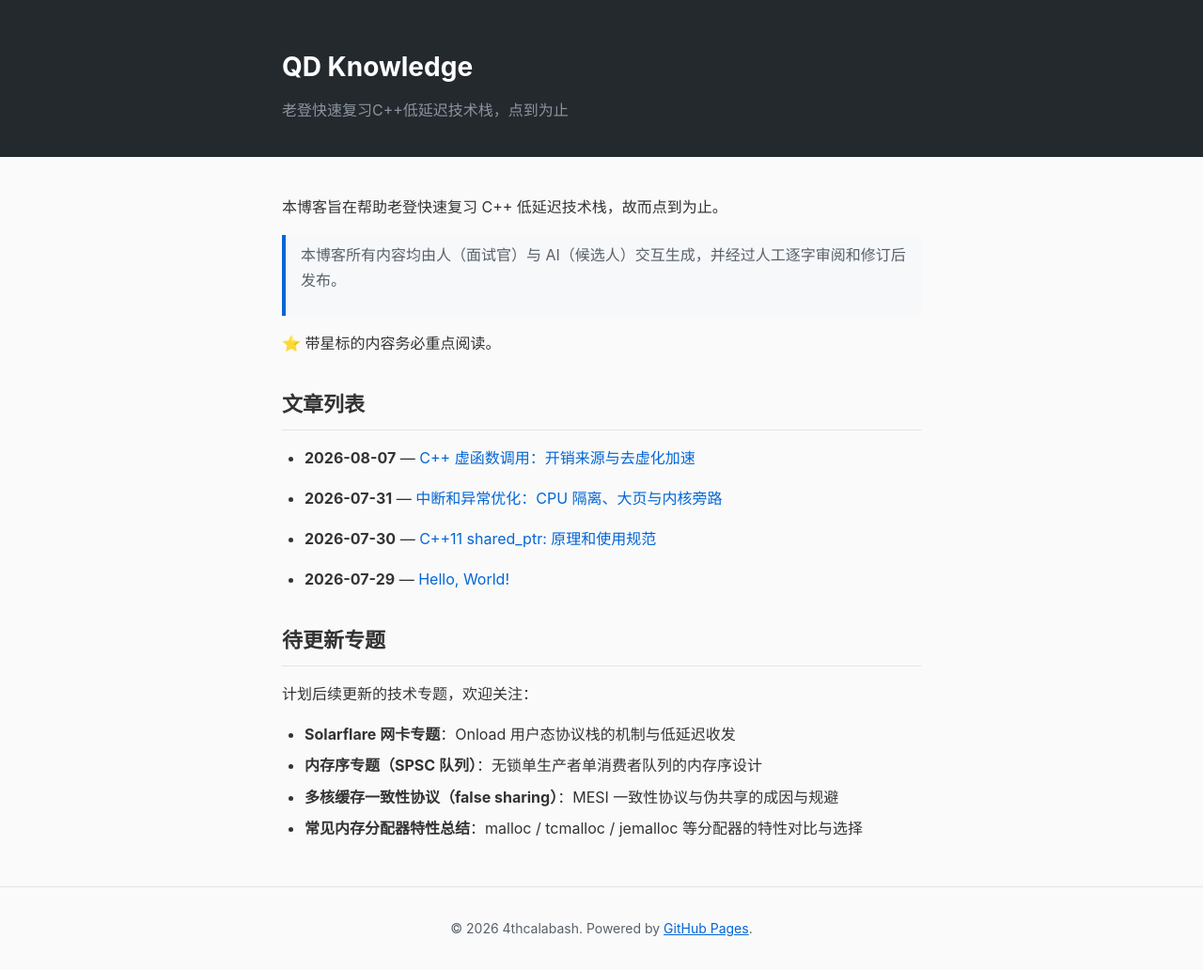
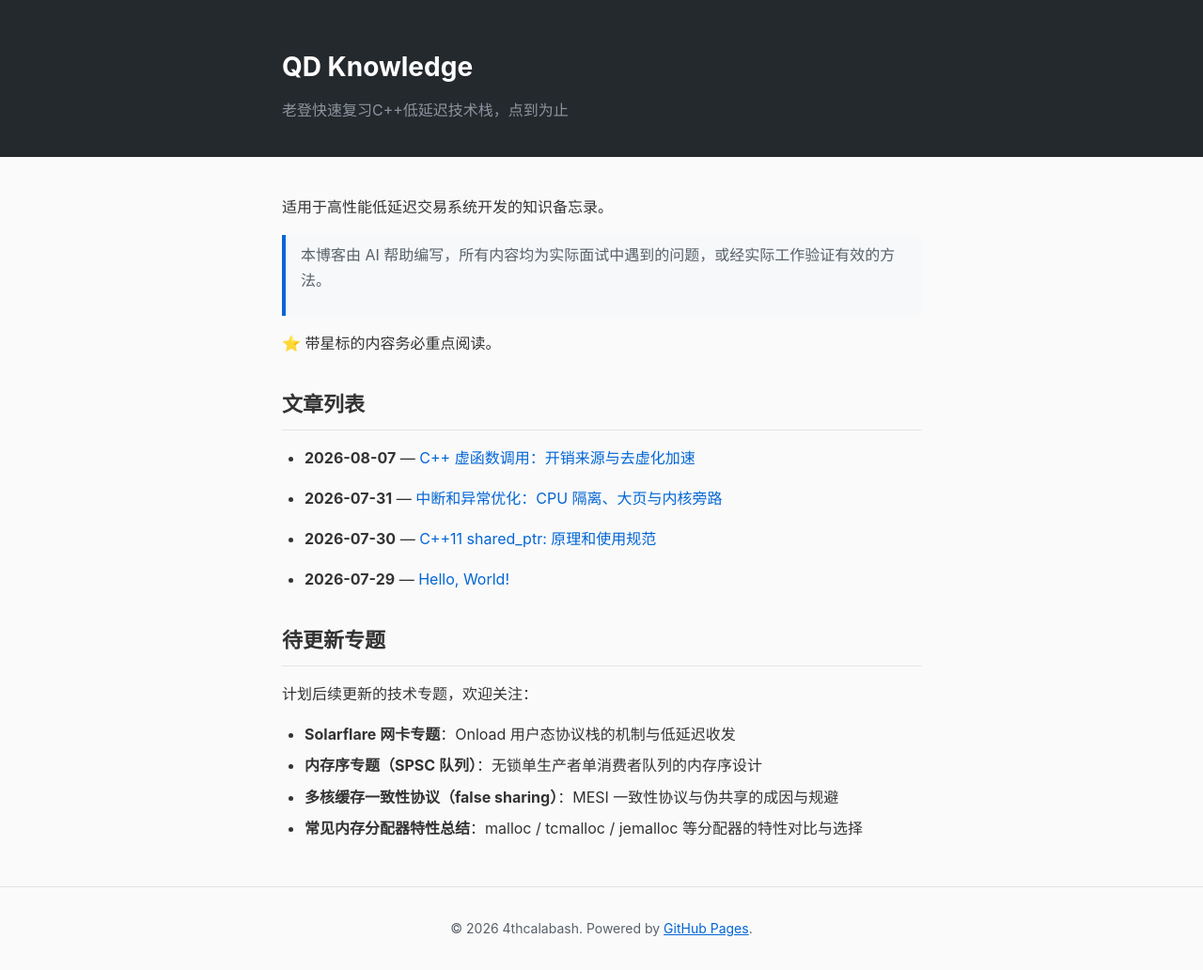
Before and after one commit to 4thcalabash/qd-knowledge, a Jekyll site: the page built from index.md, in a window 1280 px wide. Shown: the whole page at 94% size. Built offline with Jekyll 4.4.1, drawn with Linux system fonts in a browser that asks for light colours.

Commit message:
主页：更新博客定位与内容来源说明
Co-Authored-By: Claude <noreply@anthropic.com>

```diff
--- a/index.md
+++ b/index.md
@@ -3,9 +3,9 @@ layout: default
 title: 首页
 ---
 
-本博客旨在帮助老登快速复习 C++ 低延迟技术栈，故而点到为止。
+适用于高性能低延迟交易系统开发的知识备忘录。
 
-> 本博客所有内容均由人（面试官）与 AI（候选人）交互生成，并经过人工逐字审阅和修订后发布。
+> 本博客由 AI 帮助编写，所有内容均为实际面试中遇到的问题，或经实际工作验证有效的方法。
 
 ⭐ 带星标的内容务必重点阅读。
 
```
